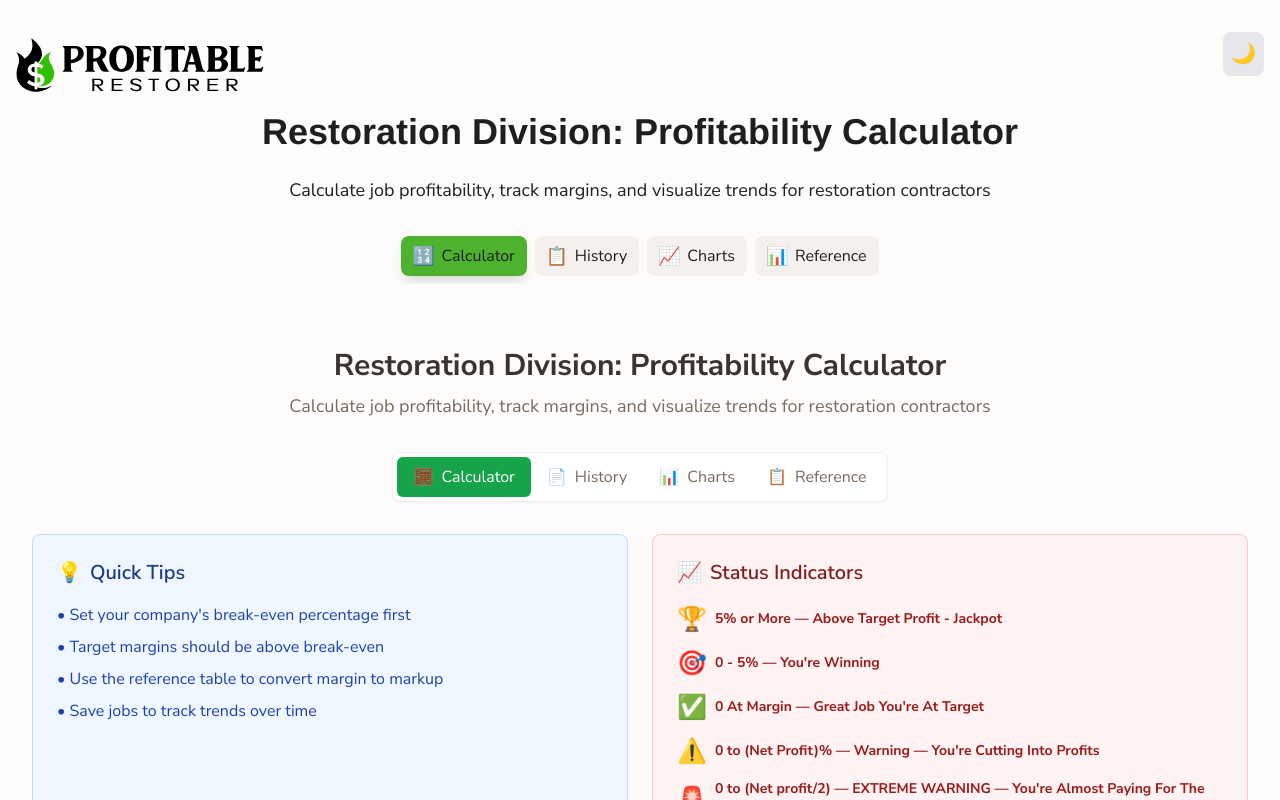
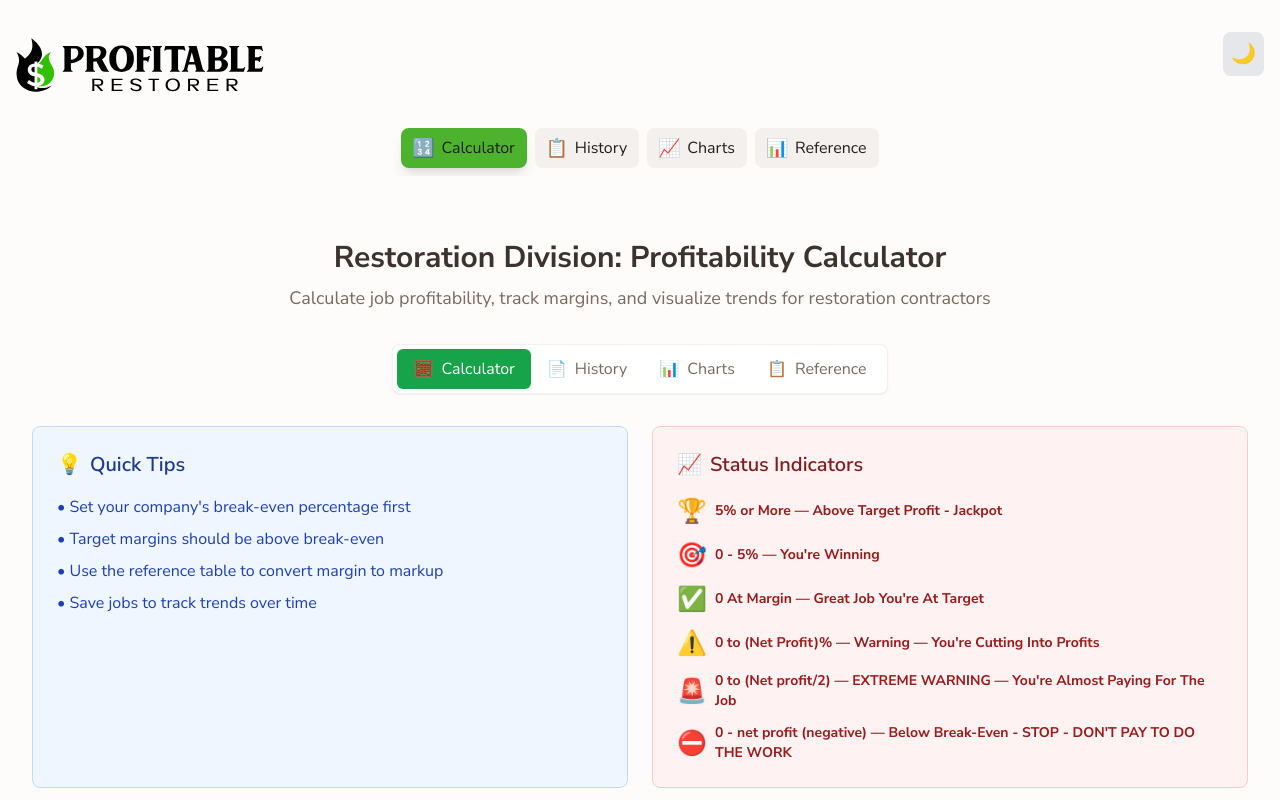
Before and after one commit to KayFernPR/Division-Calculator, a React (Vite) app: page / in a window 1280 px wide. Shown: the top 800 px of the page. Built offline with nearby package versions, Linux system fonts and the light colour scheme.

Commit message:
Remove duplicate header from App.jsx - keep only logo and theme toggle, remove duplicate title and subtitle

```diff
--- a/src/App.jsx
+++ b/src/App.jsx
@@ -135,14 +135,6 @@ function App() {
                  onError={(e) => { if (e.currentTarget.getAttribute('data-fallback') !== 'png') { e.currentTarget.setAttribute('data-fallback','png'); e.currentTarget.src = '/logo.png'; } else { e.currentTarget.style.display='none'; } }} />
             <ThemeToggle darkMode={darkMode} setDarkMode={setDarkMode} />
           </div>
-          <div className="flex justify-center mb-6">
-            <h1 className="text-4xl font-bold font-header text-center whitespace-nowrap" style={{color: '#1F1F1F'}}>
-              Restoration Division: Profitability Calculator
-            </h1>
-          </div>
-          <p className="text-lg text-center" style={{color: '#1F1F1F'}}>
-            Calculate job profitability, track margins, and visualize trends for restoration contractors
-          </p>
         </header>
 
         {/* Tab Navigation */}
```
